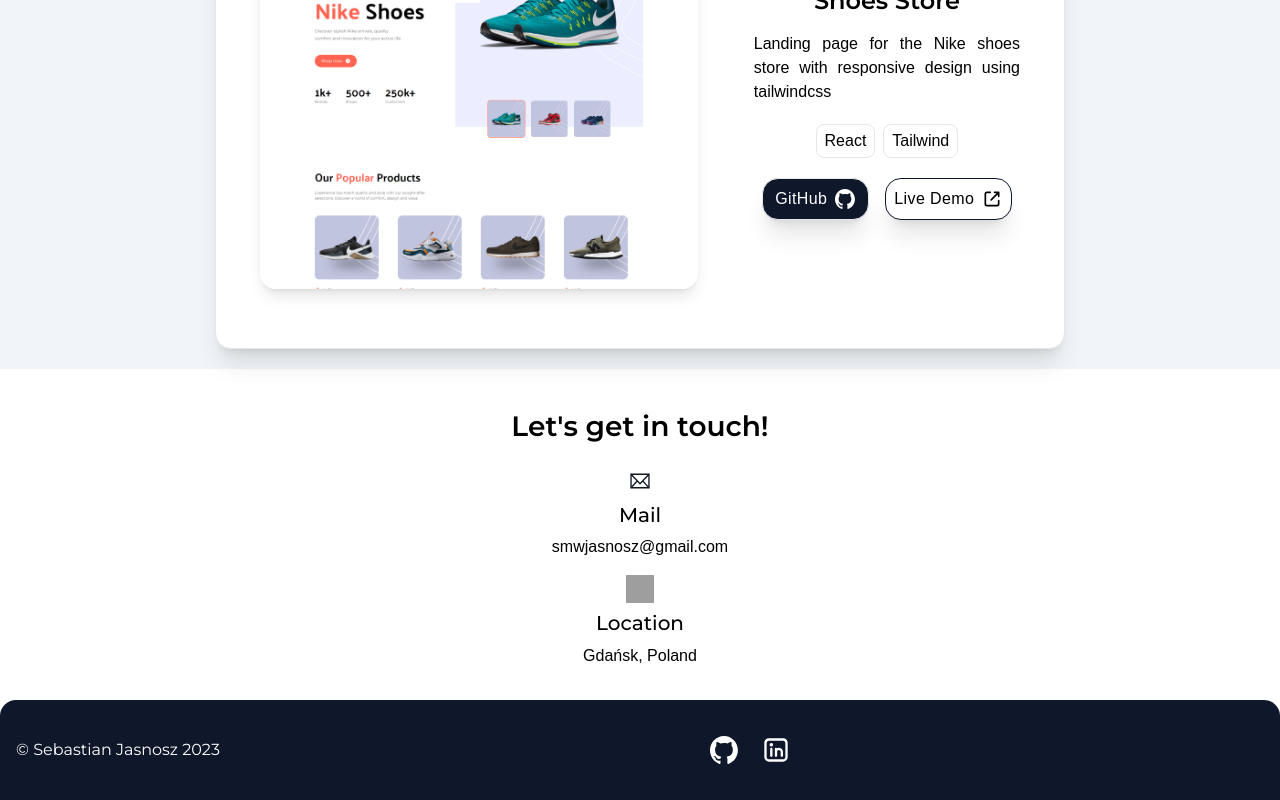
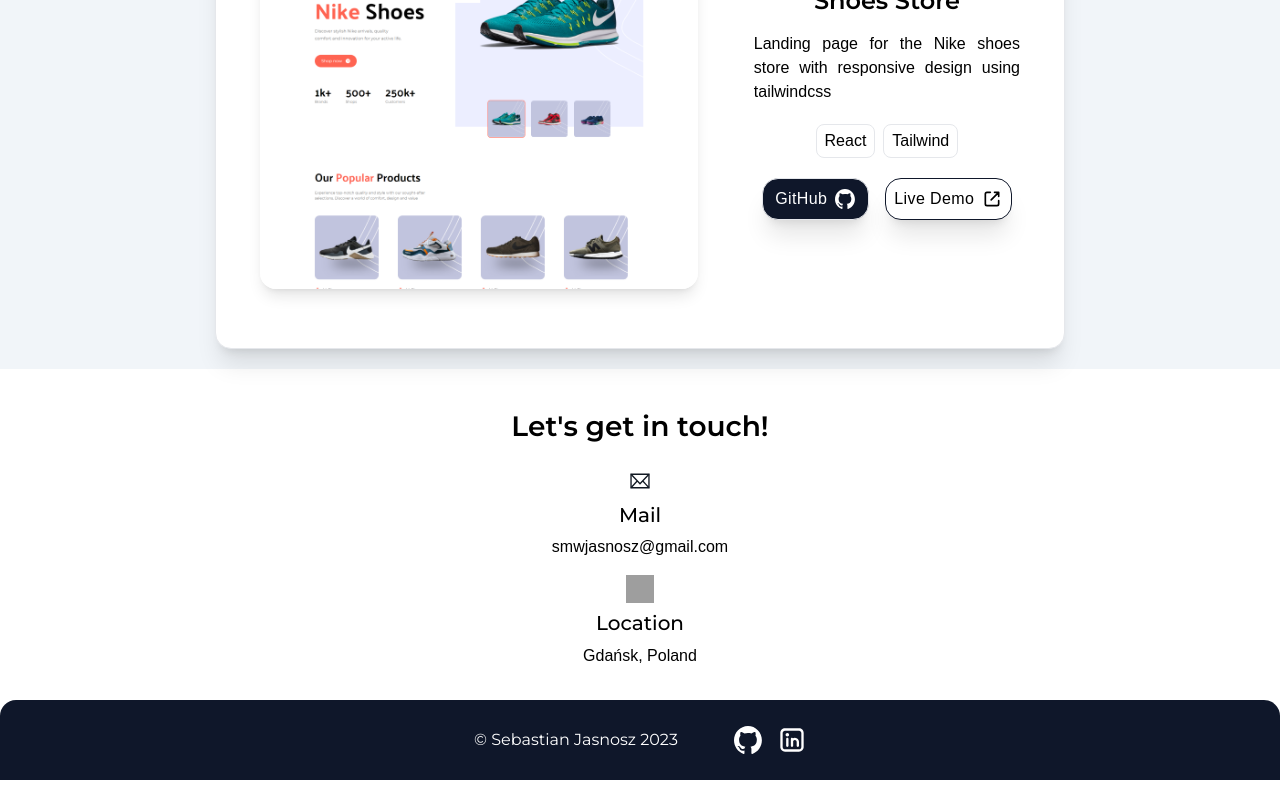
Before and after one commit to cestDrole/portfolio-v1, a React (Vite) app: page / in a window 1280 px wide. Shown: the part 3211-4011 px from the top of the page. Built offline with nearby package versions, Linux system fonts and the light colour scheme; grey boxes are pictures that could not be loaded; a web font is replaced by a local one.

Commit message:
Fix footer

```diff
--- a/src/sections/Footer.jsx
+++ b/src/sections/Footer.jsx
@@ -1,11 +1,9 @@
 import { githubWhite, linkedinWhite } from "../assets";
 
 const Footer = () => (
-  <footer className='flex flex-auto justify-between bg-slate-900 h-[100px] rounded-t-2xl items-center'>
-    <h2 className='text-white font-montserrat pl-4'>
-      © Sebastian Jasnosz 2023
-    </h2>
-    <div className='flex flex-1 gap-6 items-end justify-center'>
+  <footer className=' bg-slate-900 h-[80px] rounded-t-2xl flex items-center justify-between px-10 sm:justify-center sm:gap-14 sm:px-0'>
+    <h2 className='text-white font-montserrat'>© Sebastian Jasnosz 2023</h2>
+    <div className='flex justify-center items-center gap-4'>
       <a href='https://github.com/cestDrole' className='cursor-pointer'>
         <img src={githubWhite} className='h-7 w-7' />
       </a>
```
